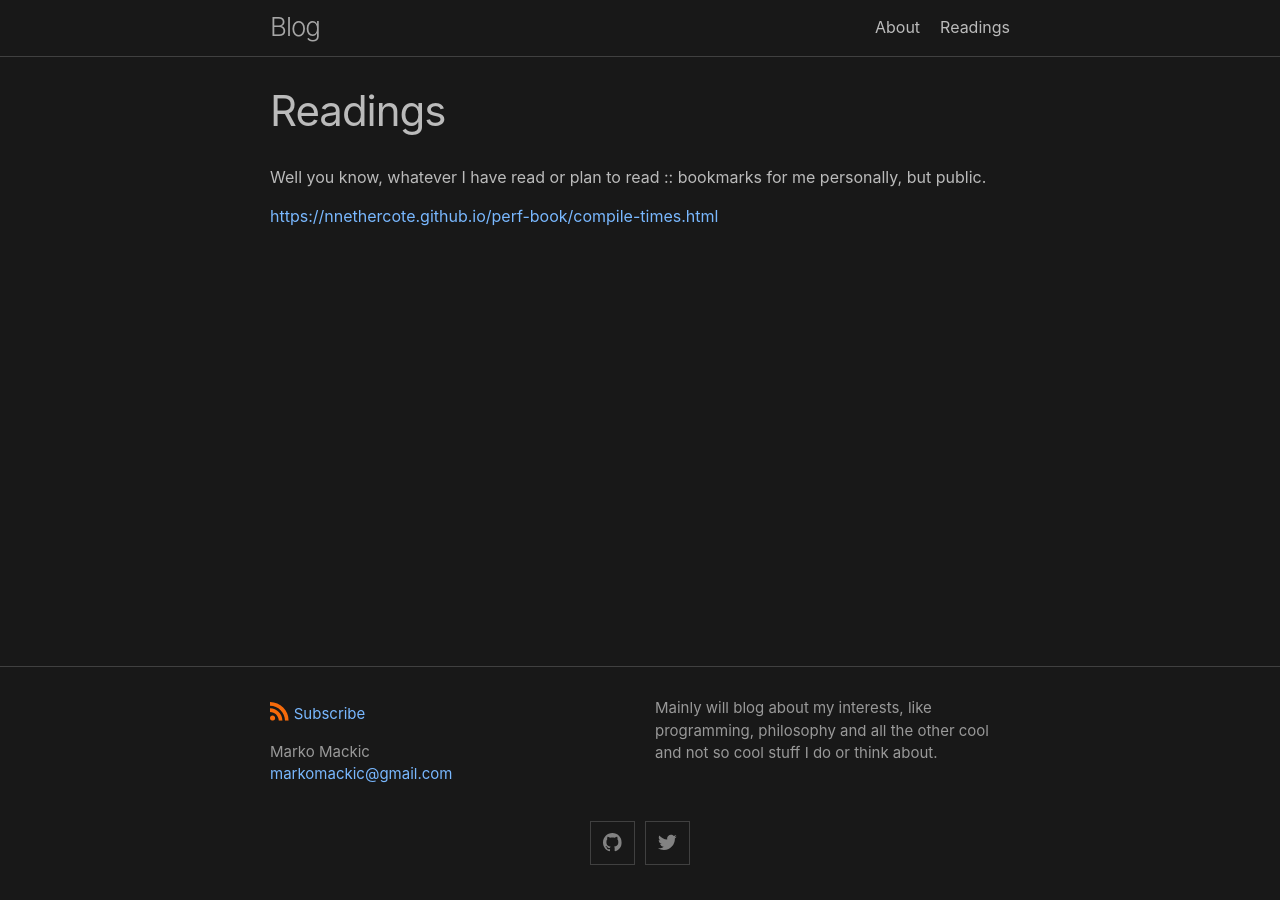
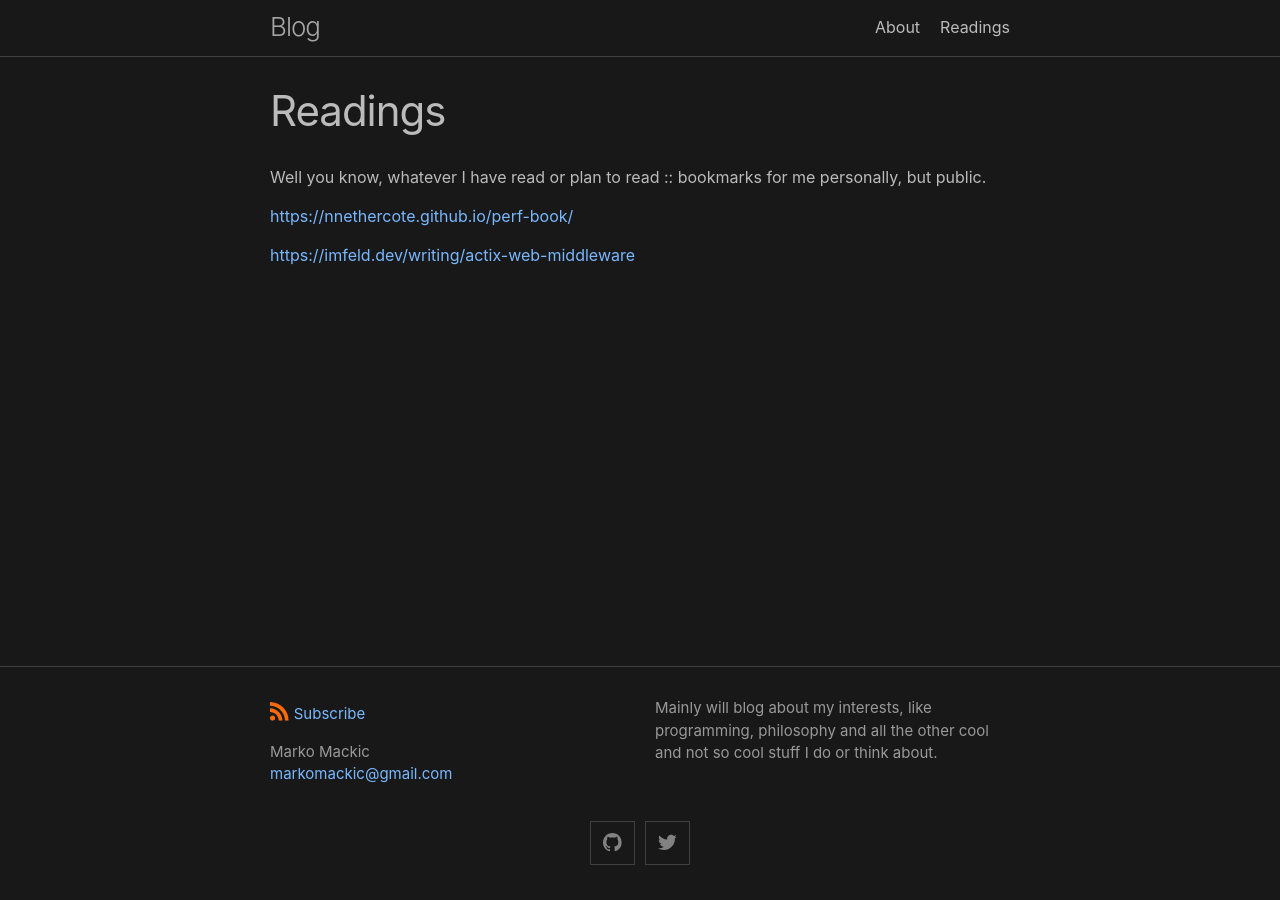
Before and after one commit to MarkoMackic/markomackic.github.io, a Jekyll site: the page built from readings.md, in a window 1280 px wide. Built offline with Jekyll 4.4.1, drawn with Linux system fonts in a browser that asks for light colours; some of the changed lines change nothing that is shown.

Commit message:
readings..

```diff
--- a/readings.md
+++ b/readings.md
@@ -6,4 +6,6 @@ permalink: /readings/
 
 Well you know, whatever I have read or plan to read :: bookmarks for me personally, but public.
 
-[https://nnethercote.github.io/perf-book/compile-times.html](https://nnethercote.github.io/perf-book/compile-times.html)
+[https://nnethercote.github.io/perf-book/](https://nnethercote.github.io/perf-book/)
+
+[https://imfeld.dev/writing/actix-web-middleware](https://imfeld.dev/writing/actix-web-middleware)
```
